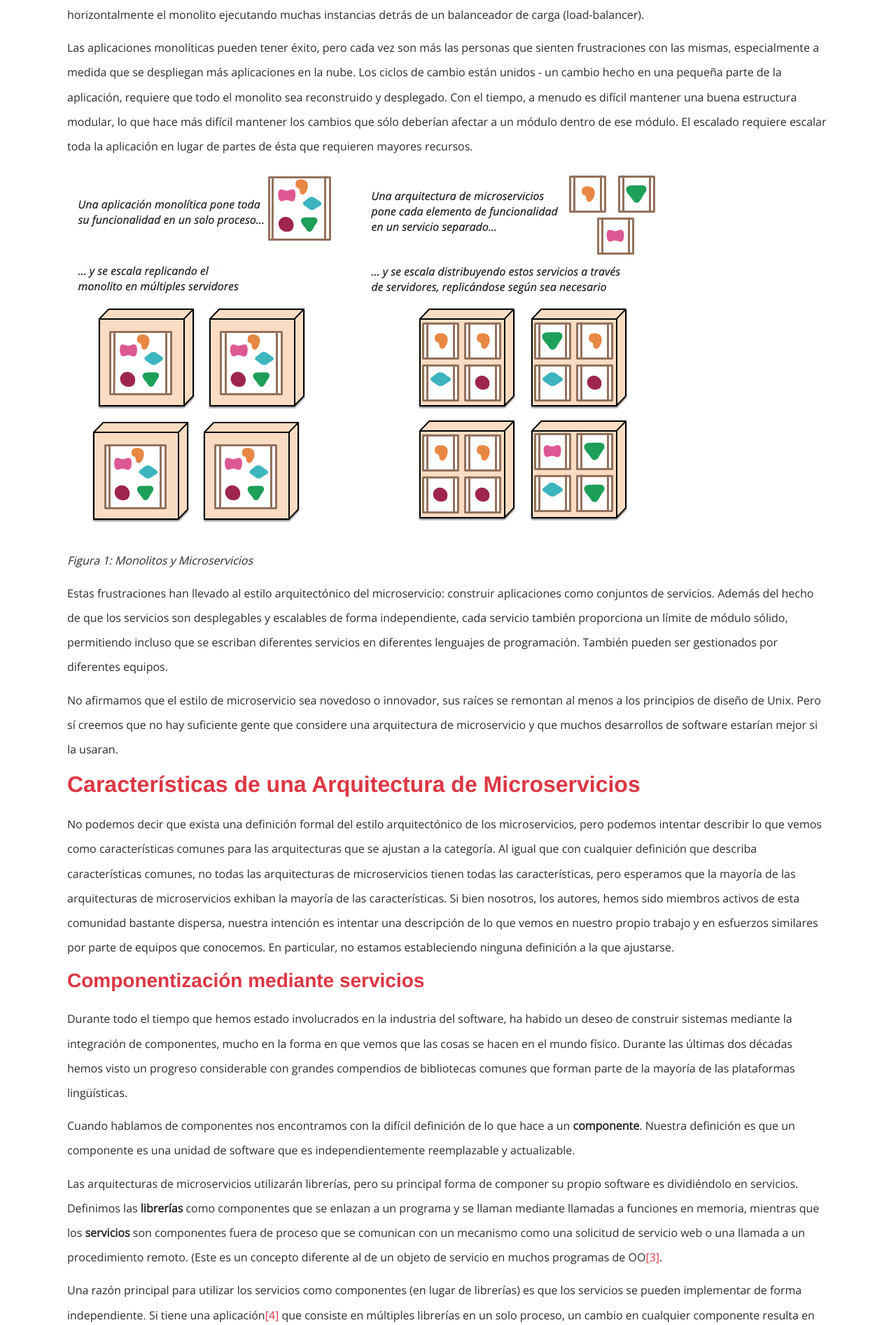
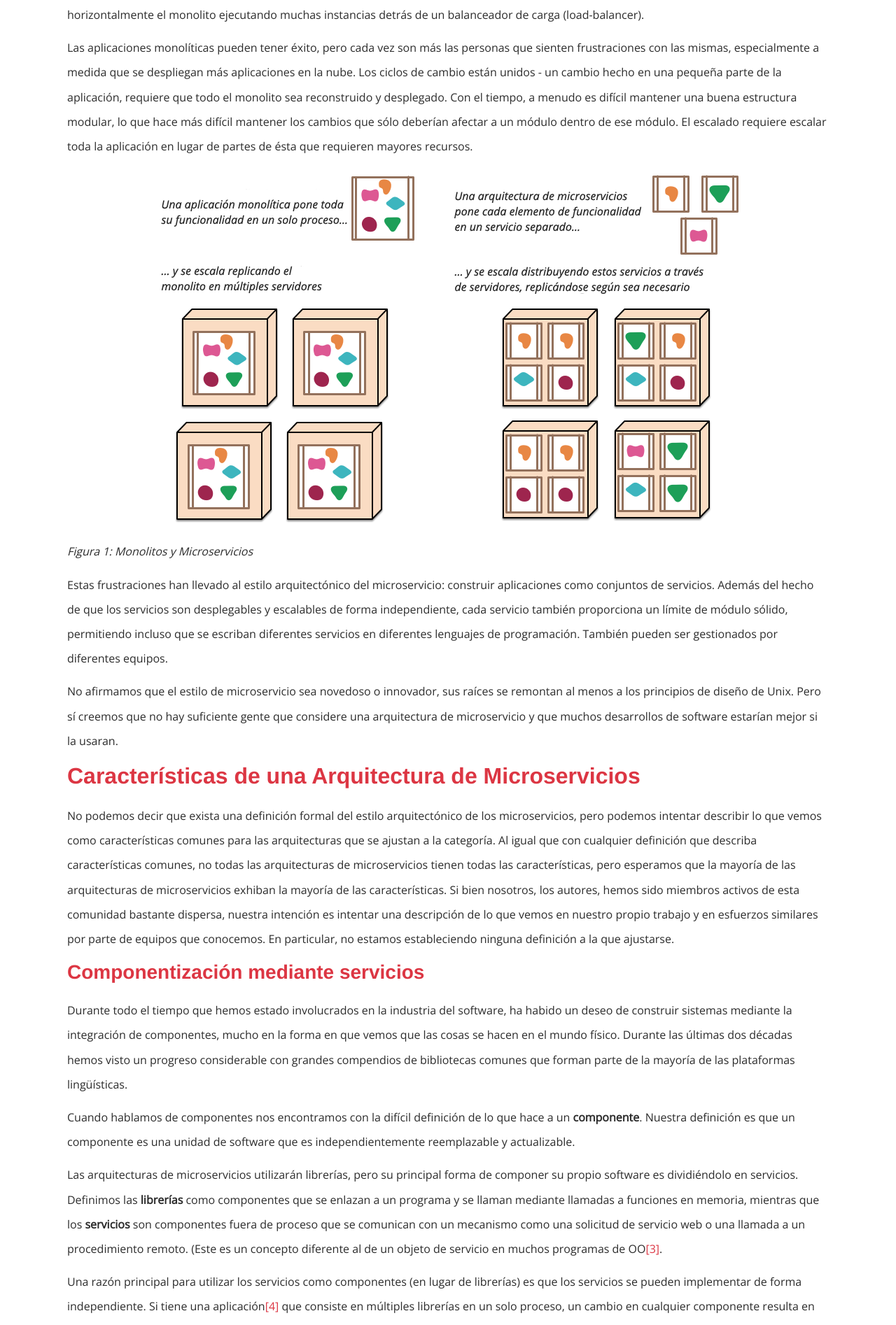
Before and after one commit to danpariente/naughtystyle.github.io, a Jekyll site: the page built from _posts/2018-05-03-microservicios.md, in a window 1280 px wide. Shown: the part 1186-3080 px from the top of the page at 70% size. Built offline with Jekyll 4.4.1, drawn with Linux system fonts in a browser that asks for light colours.

Commit message:
Center post images

```diff
--- a/_includes/post.scss
+++ b/_includes/post.scss
@@ -13,3 +13,9 @@
 p {
   line-height: 2.2em;
 }
+
+img.center {
+  display: block;
+  margin-left: auto;
+  margin-right: auto;
+}
--- a/_posts/2018-05-03-microservicios.md
+++ b/_posts/2018-05-03-microservicios.md
@@ -24,7 +24,7 @@ Un servidor monolítico de este tipo es una forma natural de abordar la construc
 
 Las aplicaciones monolíticas pueden tener éxito, pero cada vez son más las personas que sienten frustraciones con las mismas, especialmente a medida que se despliegan más aplicaciones en la nube. Los ciclos de cambio están unidos - un cambio hecho en una pequeña parte de la aplicación, requiere que todo el monolito sea reconstruido y desplegado. Con el tiempo, a menudo es difícil mantener una buena estructura modular, lo que hace más difícil mantener los cambios que sólo deberían afectar a un módulo dentro de ese módulo. El escalado requiere escalar toda la aplicación en lugar de partes de ésta que requieren mayores recursos.
 
-<img src="/images/microservices/sketch.png" alt="Monolitos & Microservicios">
+<img src="/images/microservices/sketch.png" alt="Monolitos & Microservicios" class="center">
 
 _Figura 1: Monolitos y Microservicios_
 
@@ -59,13 +59,13 @@ Cuando se busca dividir una aplicación grande en partes, a menudo se centra en
 > Cualquier organización que diseñe un sistema (definido ampliamente) producirá un diseño cuya estructura es una copia de la estructura de comunicación de la organización.
 -- Melvyn Conway, 1967
 
-<img src="/images/microservices/conways_law.png" alt="Ley de Conway">
+<img src="/images/microservices/conways_law.png" alt="Ley de Conway" class="center">
 
 _Figura 2: Ley de Conway en acción_
 
 El enfoque de la división desde el punto de vista de los microservicios es diferente, ya que se divide en servicios organizados en base a la **capacidad empresarial**. Tales servicios requieren una amplia implementación de software para esa área de negocio, incluyendo interfaz de usuario, almacenamiento persistente y cualquier colaboración externa. En consecuencia, los equipos son multifuncionales, incluyendo toda la gama de habilidades necesarias para el desarrollo: experiencia del usuario, base de datos y gestión de proyectos.
 
-<img src="/images/microservices/prefer_functional_staff_organisation.png" alt="Organizacion de Equipos">
+<img src="/images/microservices/prefer_functional_staff_organisation.png" alt="Organizacion de Equipos" class="center">
 
 _Figura 3: Limites del servicio reafirmado por los limites del equipo_
 
@@ -148,7 +148,7 @@ Este problema es común entre aplicaciones, pero también puede ocurrir dentro d
 
 Además de descentralizar las decisiones sobre modelos conceptuales, los microservicios también descentralizan las decisiones de almacenamiento de datos. Mientras que las aplicaciones monolíticas prefieren una única base de datos lógica para los datos persistentes, las empresas a menudo prefieren una única base de datos para toda una gama de aplicaciones - muchas de estas decisiones se toman a través de los modelos comerciales de los proveedores en torno a la concesión de licencias. Los microservicios prefieren dejar que cada servicio administre su propia base de datos, ya sea diferentes instancias de la misma tecnología de base de datos, o sistemas de base de datos completamente diferentes - un enfoque llamado <a target="blank" href="https://martinfowler.com/bliki/PolyglotPersistence.html">Persistencia Políglota</a>. Se puede utilizar la persistencia políglota en un monolito, pero aparece más frecuentemente con microservicios.
 
-<img src="/images/microservices/decentralised_data.png" alt="Datos Descentralizados">
+<img src="/images/microservices/decentralised_data.png" alt="Datos Descentralizados" class="center">
 
 _Figura 4: Datos Centralizados/Decentralizados_
 
@@ -164,7 +164,7 @@ Las técnicas de automatización de infraestructuras han evolucionado enormement
 
 Muchos de los productos o sistemas que se están construyendo con microservicios están siendo construidos por equipos con amplia experiencia en la <a target="blank" href="https://martinfowler.com/bliki/ContinuousDelivery.html">Entrega Continua (CD)</a> y su precursor, la <a target="blank" href="https://martinfowler.com/articles/continuousIntegration.html">Integración Continua (CI)</a>. Los equipos que construyen software de esta manera hacen un uso extensivo de las técnicas de automatización de infraestructura. Esto se ilustra a continuación.
 
-<img src="/images/microservices/basic_pipeline.png" alt="Build">
+<img src="/images/microservices/basic_pipeline.png" alt="Build" class="center">
 
 _Figura 5: Flujo básico de build_
 
@@ -174,7 +174,7 @@ Una aplicación monolítica será construida, testada y empujada a través de es
 
 Otra área en la que vemos equipos que utilizan una amplia automatización de la infraestructura es en la administración de microservicios en la producción. En contraste con nuestra afirmación anterior de que mientras el despliegue sea aburrido no hay tanta diferencia entre monolitos y microservicios, el panorama operacional para cada uno puede ser notablemente diferente.
 
-<img src="/images/microservices/micro_deployment.png" alt="Despliegue de Microservicios">
+<img src="/images/microservices/micro_deployment.png" alt="Despliegue de Microservicios" class="center">
 
 _Figura 6: El despliegue de modulos es a menudo diferente_
 
```
Also changed, not shown: 1 other file.
